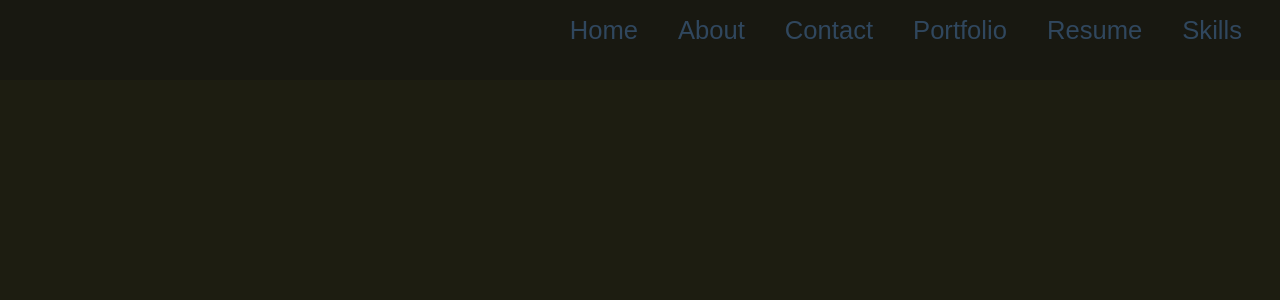
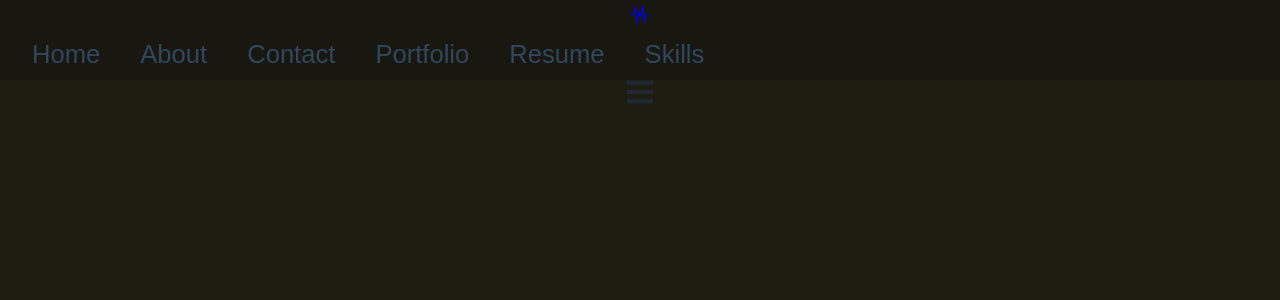
Before and after one commit to ahmad-mj/react-portfolio, a React (Create React App) app: page / in a window 1280 px wide. Shown: the top 300 px of the page. Built offline with nearby package versions, Linux system fonts and the light colour scheme; a web font is replaced by a local one.

Commit message:
Update navbar and menu structure

```diff
--- a/src/components/navbar/index.jsx
+++ b/src/components/navbar/index.jsx
@@ -1,6 +1,10 @@
 import { Link } from "react-router-dom";
 import React, { useState } from "react";
 import "./styles.scss";
+import { WiEarthquake } from "react-icons/wi";
+import { FaBars } from "react-icons/fa";
+import { HiX } from "react-icons/hi";
+
 
 const data = [
   {
@@ -33,18 +37,11 @@ const Navbar = () => {
 
   return (
     <div>
-      <nav className={`navbar ${menuIsVisible && "active"}`}>
-        <div className="wrapper">
-          <div className="left">
-            <div
-              className="hamburger-menu"
-              onClick={() => setMenuIsVisible(!menuIsVisible)}
-            >
-              <span className="line line-1"></span>
-              <span className="line line-2"></span>
-              <span className="line line-3"></span>
-            </div>
-          </div>
+      <nav className="navbar">
+        <div className="navbar_container">
+        <Link to={'/'} className="navbar_logo">
+          <WiEarthquake size={30} />
+        </Link>
 
           <ul className={`navbar_menu ${menuIsVisible && "active"}`}>
             {data.map((item, key) => (
@@ -55,7 +52,10 @@ const Navbar = () => {
               </li>
             ))}
           </ul>
-        </div>
+          <div className="toggleIcon" onClick={() => setMenuIsVisible(!menuIsVisible)}>
+            {menuIsVisible ? <HiX size={30}/> : <FaBars size={30}/>}
+          </div>
+          </div>
       </nav>
     </div>
   );
```
